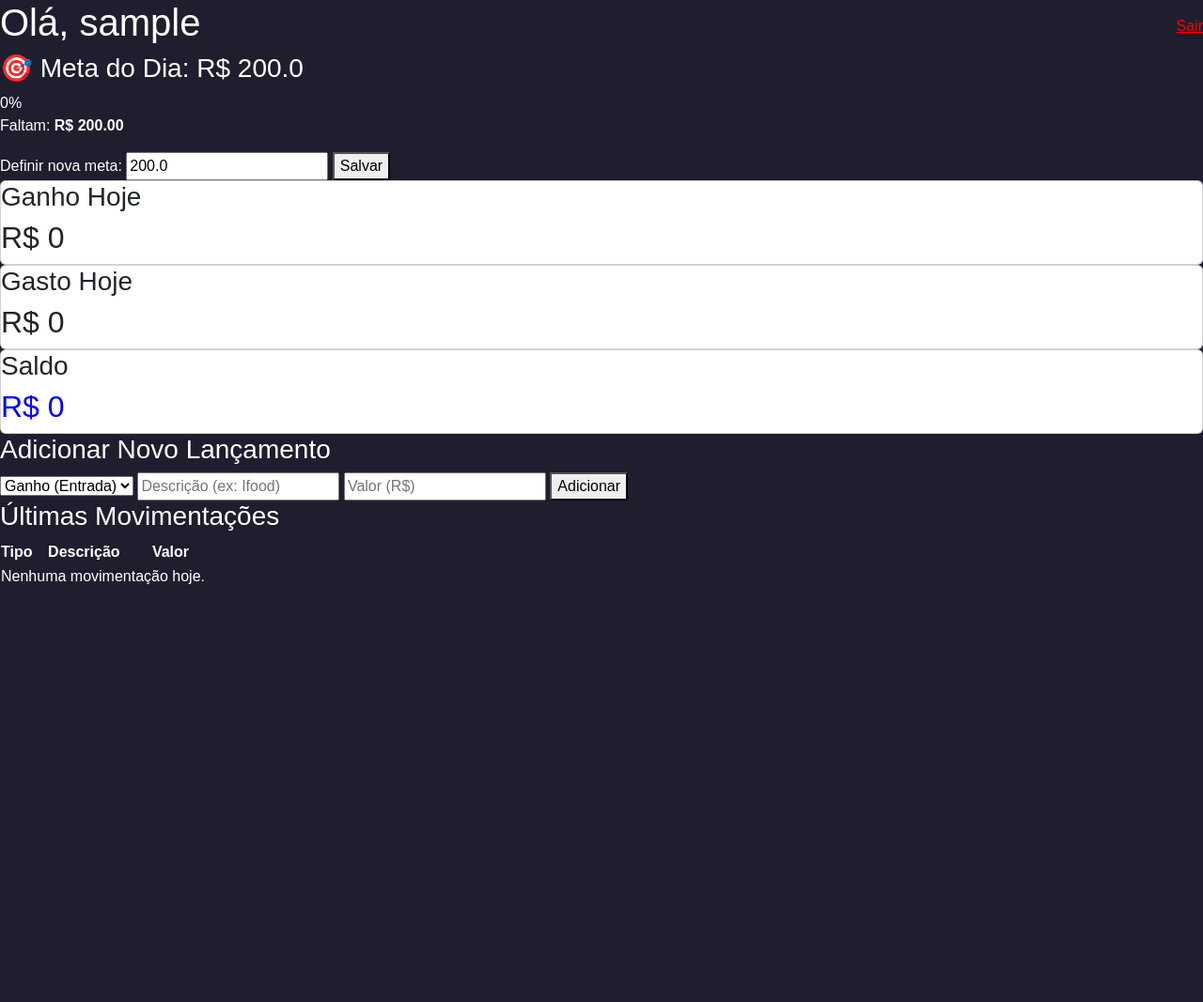
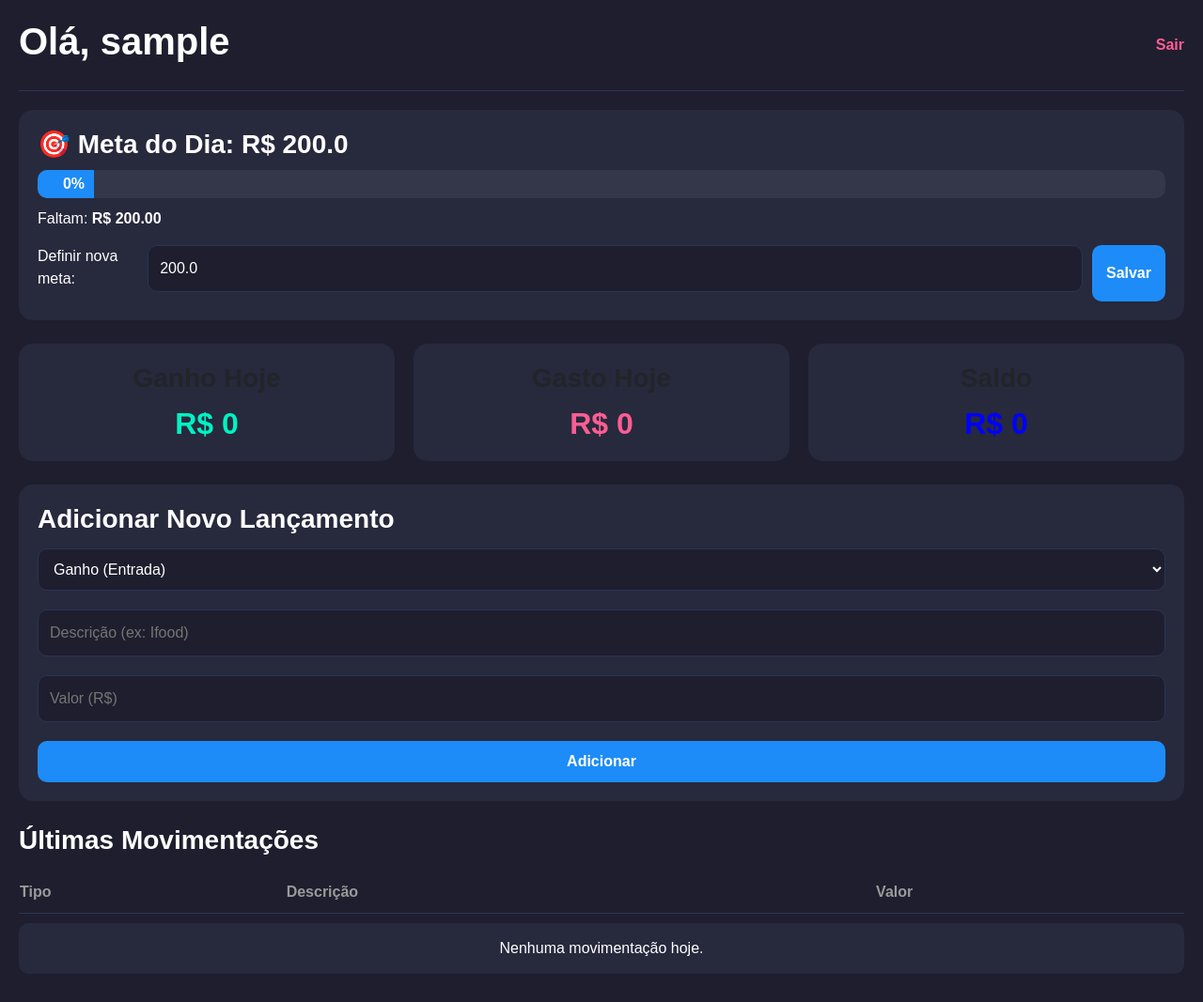
Before and after one commit to TeylonMax/app-motoboy, a Flask app: page / in a window 1280 px wide. Shown: the whole page at 94% size. Before the commit the page ends 622 px from the top, so only its background shows below. Run offline with Flask 3, Linux system fonts and the light colour scheme; the visitor is signed in with stand-in values (Sample User, id 1); data that the repository does not hold is empty.

Commit message:
Forcar atualizacao do visual

```diff
--- a/static/css/style.css
+++ b/static/css/style.css
@@ -1,20 +1,23 @@
 :root {
     --bg-dark: #1e1e2e;
     --card-bg: #27293d;
-    --accent-green: #00f2c3;
-    --accent-red: #fd5d93;
+    --accent-green: #00f2c3; /* Cor de Entrada/Ganho */
+    --accent-red: #fd5d93; /* Cor de Saída/Gasto */
+    --accent-blue: #1d8cf8; /* Cor Primária/Meta */
     --text-primary: #ffffff;
     --text-secondary: #9a9a9a;
 }
 
+/* Base Geral */
 body {
     background-color: var(--bg-dark);
     font-family: 'Poppins', sans-serif;
     color: var(--text-primary);
-    padding-bottom: 80px;
+    padding: 20px;
+    margin: 0;
 }
 
-/* Estilo dos Cards Principais */
+/* Estilo dos Cards Principais (Usado em login e registro) */
 .dashboard-card {
     background: var(--card-bg);
     border-radius: 20px;
@@ -23,79 +26,154 @@ body {
     transition: transform 0.2s;
 }
 
-.dashboard-card:active {
-    transform: scale(0.98);
+/* Formulários de Autenticação e Inputs Gerais */
+.form-control, .form-select, input[type="text"], input[type="number"], select {
+    background-color: #1e1e2e !important;
+    border: 1px solid #2b3553 !important;
+    color: white !important;
+    border-radius: 10px !important;
+    padding: 12px !important;
+    /* Para o index.html */
+    width: 100%;
+    margin-bottom: 10px;
+}
+.form-control:focus, .form-select:focus, input:focus, select:focus {
+    box-shadow: 0 0 0 0.25rem rgba(29, 140, 248, 0.25) !important;
+    border-color: var(--accent-blue) !important;
 }
 
-.main-balance {
-    background: linear-gradient(45deg, #1d8cf8, #3358f4);
-    color: white;
+/* Botões do Bootstrap */
+.btn-primary { background-color: var(--accent-blue) !important; border-color: var(--accent-blue) !important; }
+.btn-success { background-color: var(--accent-green) !important; border-color: var(--accent-green) !important; color: var(--bg-dark) !important; }
+
+/* Links */
+a { text-decoration: none; }
+.text-info { color: var(--accent-blue) !important; }
+
+/* ==================================== */
+/* Estilos Específicos do Dashboard (index.html) */
+/* ==================================== */
+
+h1, h3 { font-weight: 700; }
+
+/* Cabeçalho de Saudação e Logout */
+div[style*="justify-content: space-between"] {
+    padding-bottom: 20px;
+    border-bottom: 1px solid #2b3553;
+    margin-bottom: 20px;
+    align-items: center;
+}
+div[style*="justify-content: space-between"] a {
+    color: var(--accent-red) !important;
+    font-weight: 600;
 }
 
-.icon-circle {
-    width: 40px;
-    height: 40px;
-    border-radius: 50%;
+/* Box (Meta e Adicionar Lançamento) */
+.box {
+    background-color: var(--card-bg);
+    padding: 20px;
+    border-radius: 15px;
+    margin-bottom: 25px;
+}
+
+.box button[type="submit"] {
+    background-color: var(--accent-blue);
+    color: white;
+    border: none;
+    padding: 10px 15px;
+    border-radius: 10px;
+    font-weight: 600;
+    cursor: pointer;
+    transition: background-color 0.2s;
+}
+
+.box form {
+    display: grid;
+    grid-template-columns: 1fr;
+    gap: 10px;
+    margin-top: 15px;
+}
+
+.box form[action*="definir_meta"] {
+    display: flex;
+    gap: 10px;
+}
+
+/* Resumo de Ganhos/Gastos/Saldo */
+.resumo {
+    display: grid;
+    grid-template-columns: repeat(auto-fit, minmax(200px, 1fr));
+    gap: 20px;
+    margin-bottom: 25px;
+}
+.resumo .card {
+    background-color: var(--card-bg);
+    padding: 20px;
+    border-radius: 15px;
+    text-align: center;
+    border: none;
+}
+.resumo h2 { font-weight: 800; margin: 5px 0 0 0; }
+.entrada { color: var(--accent-green); }
+.saida { color: var(--accent-red); }
+
+/* Barra de Progresso da Meta */
+.barra-fundo {
+    background-color: #34364a;
+    border-radius: 10px;
+    height: 30px;
+    margin: 10px 0;
+    overflow: hidden;
+}
+.barra-progresso {
+    background: linear-gradient(90deg, #1d8cf8, var(--accent-blue));
+    color: white;
+    height: 100%;
     display: flex;
     align-items: center;
-    justify-content: center;
-    margin-bottom: 10px;
-    font-size: 1.2rem;
+    justify-content: flex-end;
+    padding-right: 10px;
+    font-weight: 600;
+    min-width: 5%; /* Garante que o texto '0%' ou '5%' seja visível */
+    box-sizing: border-box;
+    transition: width 0.5s ease-in-out;
 }
 
-.bg-icon-green { background: rgba(0, 242, 195, 0.2); color: var(--accent-green); }
-.bg-icon-red { background: rgba(253, 93, 147, 0.2); color: var(--accent-red); }
+/* Tabela de Movimentações */
+table {
+    width: 100%;
+    border-collapse: separate;
+    border-spacing: 0 10px;
+    margin-top: 15px;
+}
+thead th {
+    color: var(--text-secondary);
+    padding-bottom: 10px;
+    font-weight: 600;
+    text-align: left;
+    border-bottom: 1px solid #2b3553;
+}
+tbody td {
+    background-color: var(--card-bg);
+    padding: 15px;
+    border: none;
+    font-weight: 500;
+}
+tbody tr {
+    transition: box-shadow 0.2s;
+}
+tbody tr:hover {
+    box-shadow: 0 0 15px rgba(29, 140, 248, 0.1);
+}
+tbody tr td:first-child { border-top-left-radius: 10px; border-bottom-left-radius: 10px; }
+tbody tr td:last-child { border-top-right-radius: 10px; border-bottom-right-radius: 10px; }
 
-/* Lista de Transações */
-.transaction-item {
-    background-color: var(--card-bg);
-    border-radius: 15px;
-    margin-bottom: 10px;
-    border: none;
-    color: white;
-    padding: 15px;
+/* Responsividade */
+@media (max-width: 768px) {
+    body { padding: 10px; }
+    .resumo { grid-template-columns: 1fr; }
+    .box form { grid-template-columns: 1fr; }
+    .box form[action*="definir_meta"] { flex-direction: column; }
+    .box form[action*="definir_meta"] input { margin-bottom: 0; }
+    .box form[action*="definir_meta"] button { width: 100%; }
 }
-
-.transaction-icon {
-    width: 40px;
-    height: 40px;
-    border-radius: 12px;
-    background: #34364a;
-    display: flex;
-    align-items: center;
-    justify-content: center;
-    margin-right: 15px;
-    color: var(--text-secondary);
-}
-
-/* Botões de Ação */
-.btn-action {
-    border-radius: 50px;
-    padding: 15px;
-    font-weight: 600;
-    border: none;
-    box-shadow: 0 4px 10px rgba(0,0,0,0.3);
-}
-
-.btn-income { background: var(--accent-green); color: #1e1e2e; }
-.btn-expense { background: var(--accent-red); color: white; }
-
-/* Modais e Formulários */
-.modal-content {
-    background-color: var(--card-bg);
-    color: white;
-    border-radius: 20px;
-}
-.form-control, .form-select {
-    background-color: #1e1e2e;
-    border: 1px solid #2b3553;
-    color: white;
-    border-radius: 10px;
-    padding: 12px;
-}
-.form-control:focus, .form-select:focus {
-    background-color: #1e1e2e;
-    color: white;
-    box-shadow: none;
-    border-color: #1d8cf8;
-}
```
